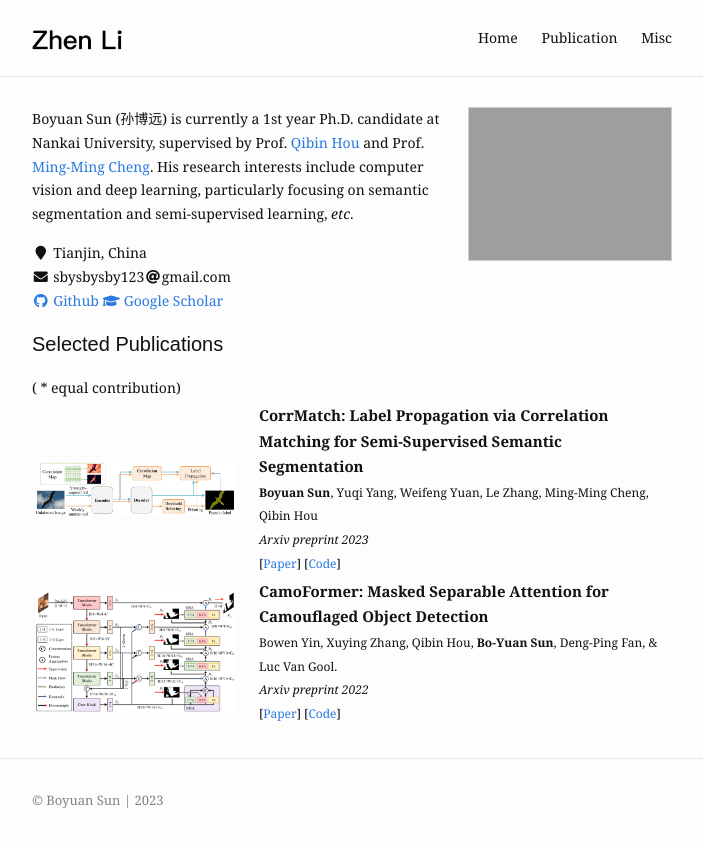
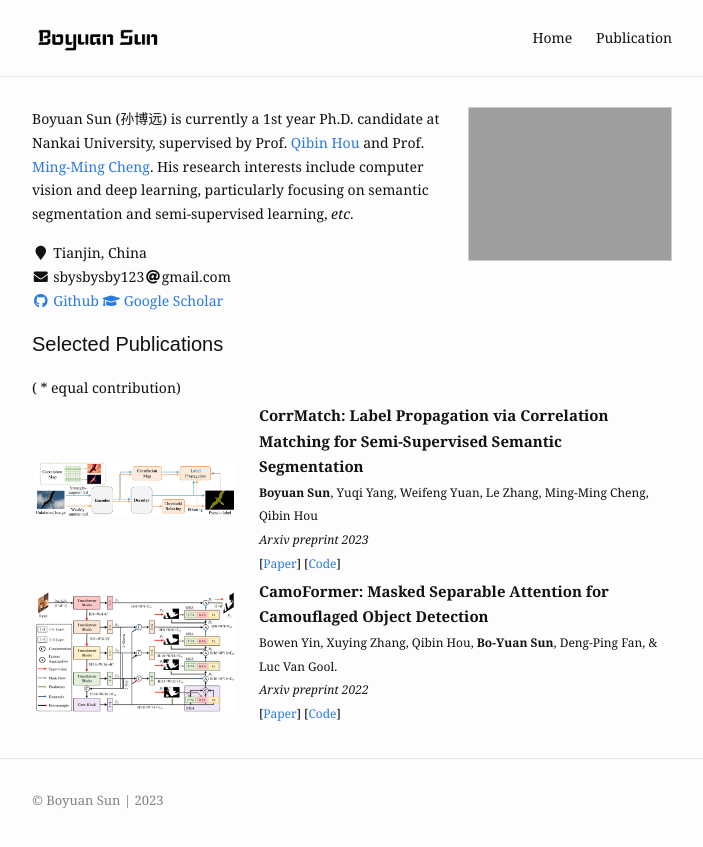
Before and after one commit to BBBBchan/BBBBchan.github.io, a Jekyll site: the page built from index.html, in a window 1280 px wide. Shown: the top 847 px of the page, without its empty margins (288-991 px from the left). Built offline with Jekyll 4.4.1, drawn with Linux system fonts in a browser that asks for light colours.

Commit message:
modify information

```diff
--- a/_config.yml
+++ b/_config.yml
@@ -14,7 +14,6 @@ header:
     - name: Home
       slug: /
     - name: Publication
-    - name: Misc
 
 footer:
   show_powered_by: true
```
Also changed, not shown: assets/img/title.png.
